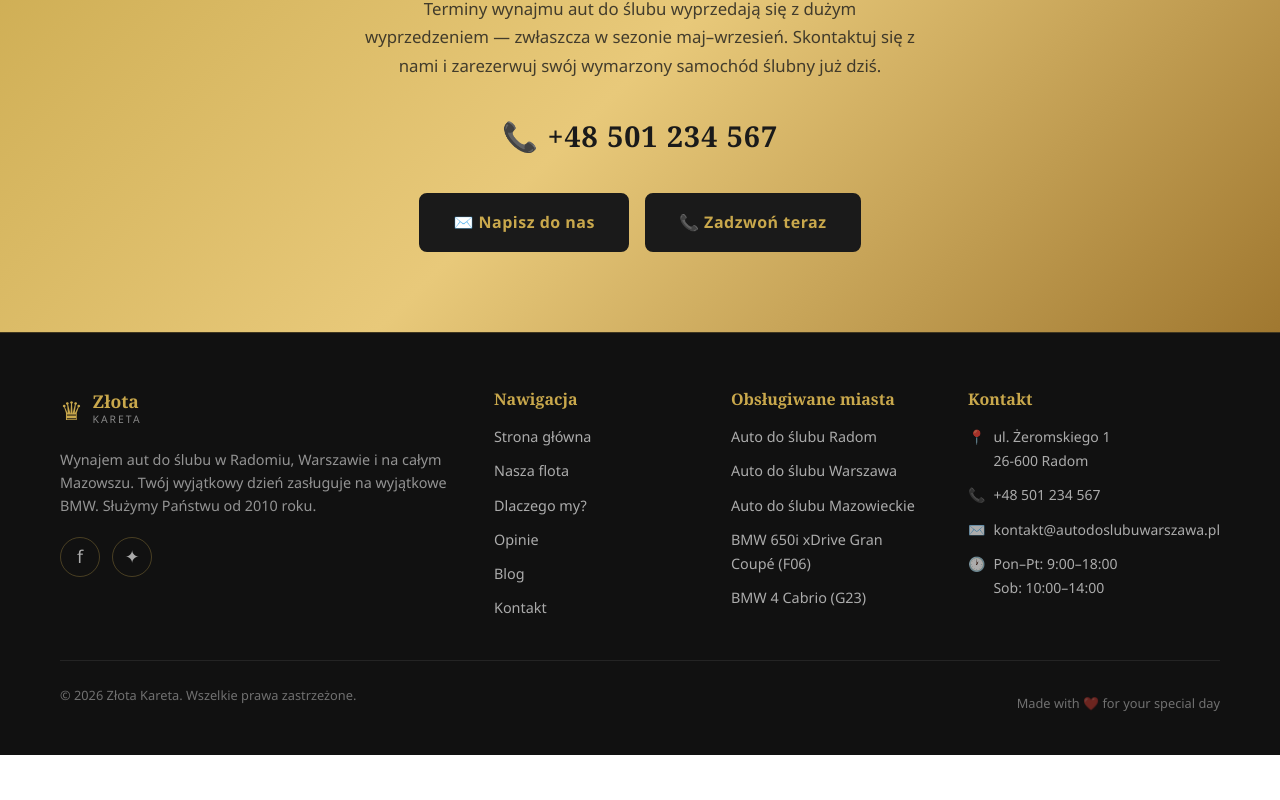
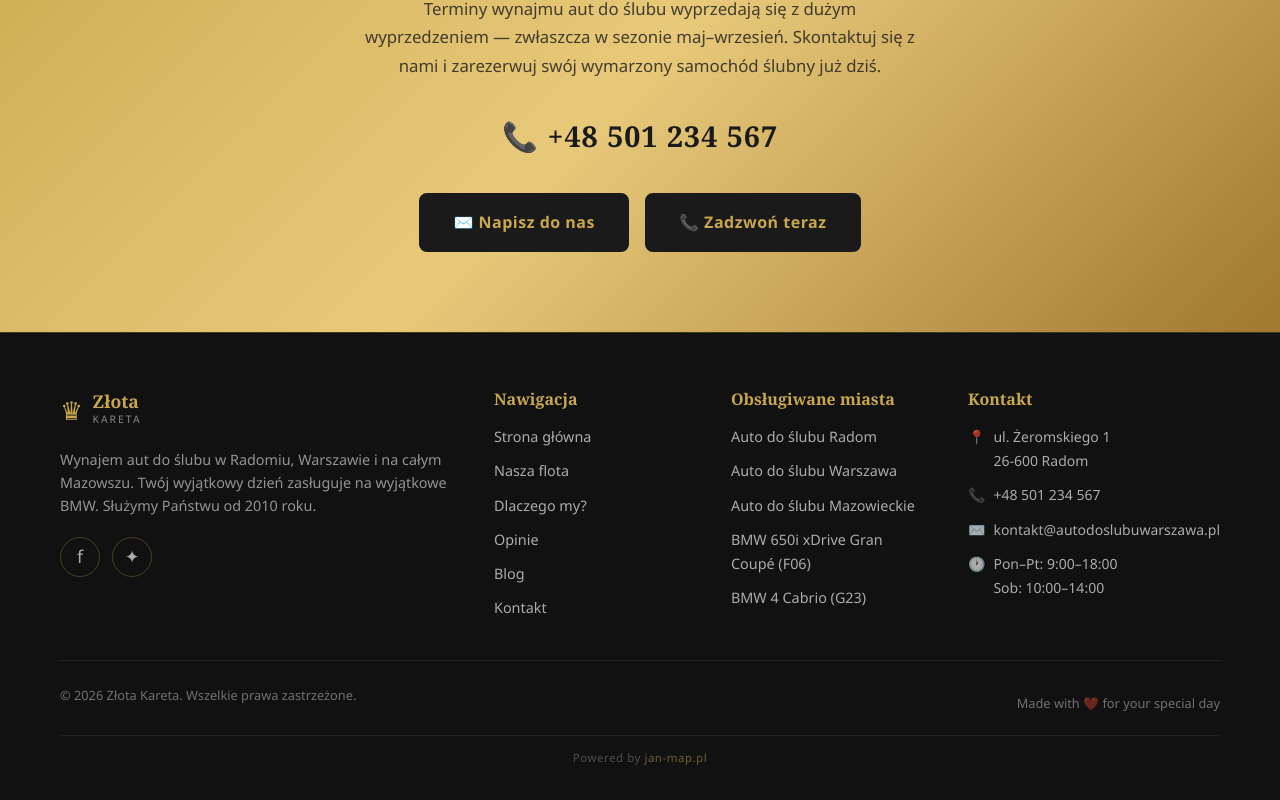
Before and after one commit to mj426382/wynajem-aut-do-slubu, a React (Vite) app: page / in a window 1280 px wide. Shown: the part 4597-5397 px from the top of the page. Before the commit the page ends 5352 px from the top, so only its background shows below. Built offline with nearby package versions, Linux system fonts and the light colour scheme.

Commit message:
Add footer

```diff
--- a/src/components/Footer.jsx
+++ b/src/components/Footer.jsx
@@ -93,6 +93,17 @@ export default function Footer() {
             Made with ❤️ for your special day
           </p>
         </div>
+        <div className="footer__powered">
+          Powered by{' '}
+          <a
+            href="https://jan-map.pl"
+            target="_blank"
+            rel="noopener noreferrer"
+            className="footer__powered-link"
+          >
+            jan-map.pl
+          </a>
+        </div>
       </div>
     </footer>
   )
--- a/src/index.css
+++ b/src/index.css
@@ -1298,6 +1298,26 @@ p:last-child { margin-bottom: 0; }
   color: rgba(255,255,255,0.4);
 }
 
+.footer__powered {
+  border-top: 1px solid rgba(255,255,255,0.06);
+  margin-top: 0.75rem;
+  padding-top: 0.75rem;
+  font-size: 0.72rem;
+  color: rgba(255,255,255,0.25);
+  text-align: center;
+  letter-spacing: 0.5px;
+}
+
+.footer__powered-link {
+  color: rgba(201,168,76,0.5);
+  text-decoration: none;
+  transition: color var(--transition);
+}
+
+.footer__powered-link:hover {
+  color: var(--gold);
+}
+
 /* ===== 404 PAGE ===== */
 .not-found {
   min-height: 80vh;
```
